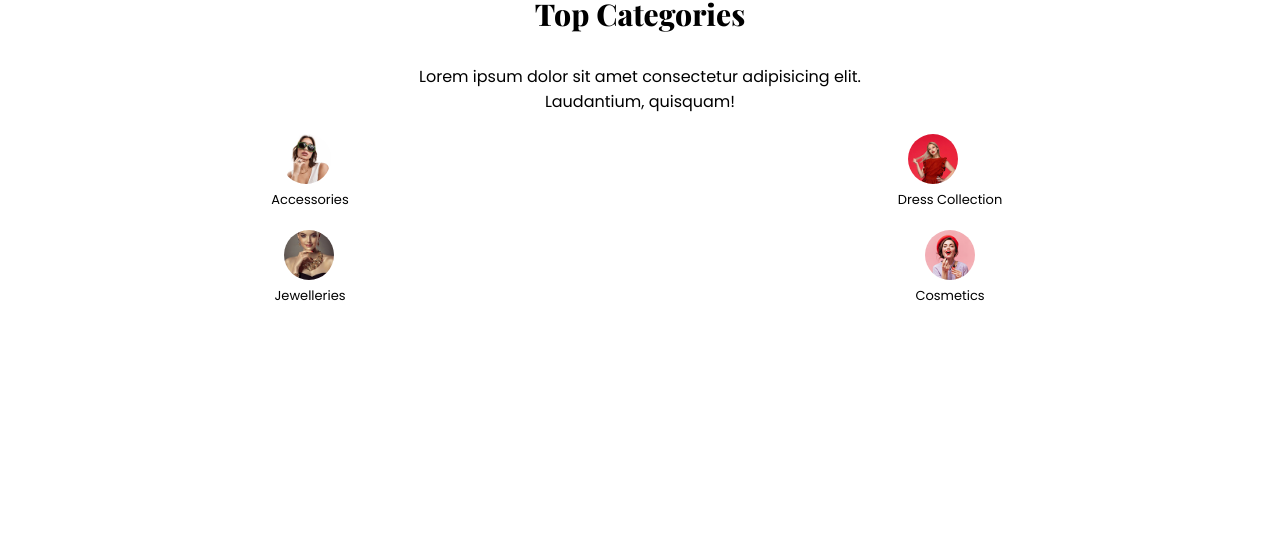
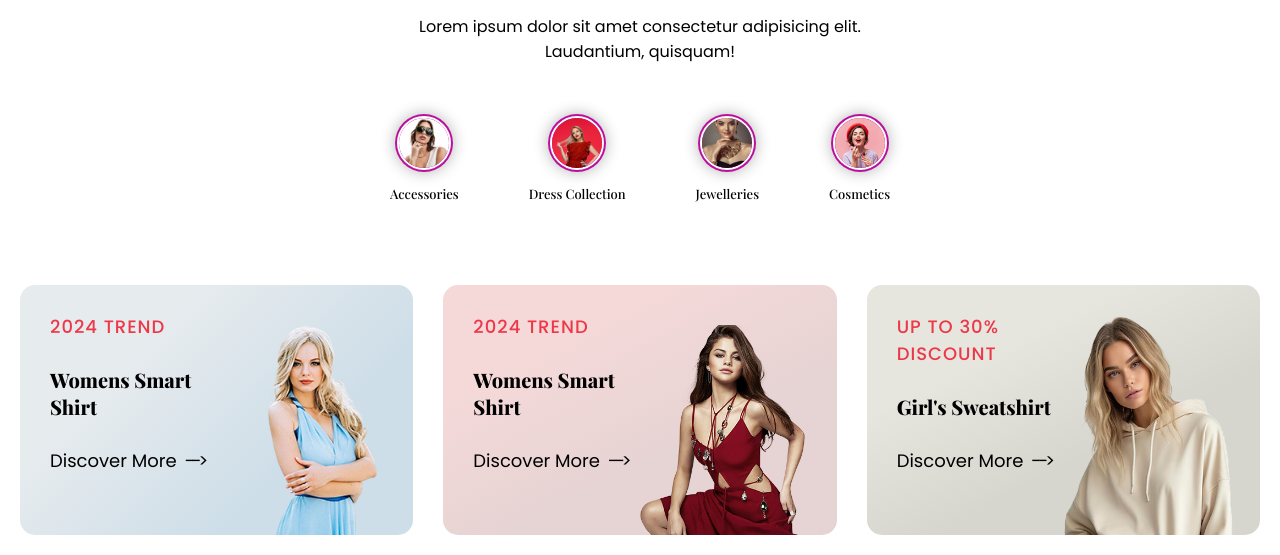
Before and after one commit to Arshiajavadi/Lebaba-Webpage, a plain HTML site: page index.html in a window 1280 px wide. Shown: the part 728-1283 px from the top of the page. Before the commit the page ends 1034 px from the top, so only its background shows below. Drawn offline with nearby package versions, Linux system fonts and the light colour scheme; a web font is replaced by a local one.

Commit message:
Card Plans commit.

```diff
--- a/CSS/style.css
+++ b/CSS/style.css
@@ -10,6 +10,7 @@
   --tex-light: #64748b;
   --extra-light: #f8fafc;
   --white: #ffff;
+  --box-shadow: #b4b4b4;
   --max-width-1400: 1400px;
   --max-width-1200: 1200px;
   --max-width-900: 900px;
@@ -30,13 +31,12 @@ body {
   margin: auto;
 }
 
-
-*.grid{
+*.grid {
   display: grid;
 }
 /* Blocks */
 
-.block{
+.block {
   text-align: center;
 }
 
@@ -83,10 +83,6 @@ body {
 .item {
   border-bottom: solid #ffffff80 1px;
   padding: 1rem;
-}
-
-a:link {
-  text-decoration: none;
 }
 
 .nav-list a {
@@ -204,7 +200,8 @@ a:link {
 
 .hero-section {
   background: var(--primary-color-light);
-  margin: auto;
+  margin: 1rem;
+  border-radius: 15px;
   margin-top: 3rem;
   margin-bottom: 5rem;
   overflow: hidden;
@@ -243,7 +240,8 @@ a:link {
 
 @media screen and (min-width: 900px) {
   .hero-section {
-    width: 95vw;
+    margin: auto;
+    width: 95%;
     border-radius: 0 0 25px 25px;
   }
   .grid--1x2 {
@@ -302,23 +300,23 @@ a:link {
 
 /* Domain Block */
 
-.block-domain{
+.block-domain {
   margin: 2rem;
 }
 
-.domain__heading{
+.domain__heading {
   font-family: var(--header-font);
   font-weight: 800;
   font-size: 3rem;
   text-transform: capitalize;
 }
 
-.domain__content{
+.domain__content {
   color: var(--body-font);
 }
 
-@media screen and (min-width:800px){
-  .domain__content{
+@media screen and (min-width: 800px) {
+  .domain__content {
     width: 50rem;
     margin: auto;
     text-align: center;
@@ -327,27 +325,227 @@ a:link {
 
 /* Story Secion */
 
-.story-section{
+.story-section {
+  align-items: center;
+  font-size: 1.3rem;
   grid-template: repeat(2, 1fr) / repeat(2, 1fr);
   justify-items: center;
-  align-items: center;
+  margin: 5rem 0;
   row-gap: 2rem;
-  font-size: 1.3rem;
 }
 
-.story__item{
+.story-container {
+  display: flex;
+  flex-direction: column;
+  justify-content: center;
+  align-items: center;
+}
+
+.story__border {
+  background: linear-gradient(to left, #bb0f9e 26%, #9628fb 66% border-box);
+  background: rgb(187, 15, 158);
+  border-radius: 100%;
+  border: solid 2px transparent;
+  box-shadow: 0 0 15px var(--box-shadow);
+  height: 5.4rem;
+  width: 5.4rem;
+}
+
+.story__border2 {
+  border-radius: 100%;
+  border: solid 2px white;
+  height: 5rem;
+  width: 5rem;
+}
+
+.story__item {
   width: 5rem;
   border-radius: 100%;
 }
 
-.story-container{
-  display: grid;
-  grid-template-rows: repeat(2. 1fr);
+.story-container p {
+  font-family: var(--header-font);
+  font-weight: 500;
 }
 
-.story__title{
-  position: relative;
-  right: 1rem;
+@media screen and (min-width: 700px) {
+  .story-section {
+    display: flex;
+    flex-direction: row;
+    justify-content: center;
+    align-items: center;
+    gap: 7rem;
+  }
 }
 
-.story__
+/* Card Plans */
+
+.card__plan {
+  justify-items: center;
+  max-width: 180rem;
+  gap: 3rem;
+  margin: 1rem;
+  overflow: hidden;
+}
+
+.card1,
+.card2,
+.card3 {
+  transition: transform 0.3s;
+}
+
+.card1:hover,
+.card2:hover,
+.card3:hover {
+  transform: scale(1.1);
+}
+
+.card_header-container {
+  font-size: 1.8rem;
+  margin: 1rem;
+}
+
+.card__item {
+  max-width: 42.5rem;
+  grid-template-columns: repeat(2, 1fr);
+  border-radius: 15px;
+  margin-top: 2rem;
+  overflow: hidden;
+}
+
+.card__item p {
+  color: var(--primary-color);
+  text-transform: uppercase;
+  letter-spacing: 0.1rem;
+  font-weight: 500;
+}
+
+.card__header {
+  font-size: 2rem;
+  font-family: var(--header-font);
+  font-weight: 800;
+}
+
+.card1__img {
+  margin-left: 5rem;
+  width: 11rem;
+  position: relative;
+  top: 1rem;
+}
+
+.card2__img {
+  width: 16.5rem;
+  position: relative;
+  top: 1rem;
+}
+
+.card3__img {
+  width: 17rem;
+  position: relative;
+  top: 2.6rem;
+}
+
+.card1 {
+  background: rgb(230, 235, 238);
+  background: linear-gradient(135deg, #e6ebee 29%, #cedee8 69%);
+}
+
+.card2 {
+  background: #f7ebeb;
+  background: linear-gradient(153deg, #f5d9d9 26%, #e6d3d3 63%);
+}
+
+.card3 {
+  background: rgb(230, 230, 222);
+  background: linear-gradient(153deg, #e6e6de 29%, #d6d6ce 63%);
+}
+
+@media screen and (min-width: 370px) {
+  .card_header-container {
+    position: relative;
+    top: 2rem;
+  }
+
+  .card3 .card_header-container {
+    position: relative;
+    top: 2rem;
+    margin-left: 2.2rem;
+  }
+}
+
+@media screen and (min-width: 450px) {
+  .card__plan {
+    margin: auto;
+  }
+}
+
+@media screen and (min-width: 950px) {
+  .grid--3x1 {
+    display: grid;
+    grid-template-columns: repeat(3, 1fr);
+  }
+  .card__plan {
+    margin: 2rem;
+  }
+  .card_header-container {
+    position: relative;
+    top: 0;
+    padding-left: 2rem;
+  }
+  .card3 .card_header-container {
+    position: relative;
+    top: 0;
+    margin-left: 1rem;
+  }
+  .card1__img,
+  .card2__img {
+    position: relative;
+    top: 4rem;
+  }
+  .card3__img {
+    height: 25rem;
+    position: relative;
+    top: 3rem;
+  }
+}
+
+@media screen and (min-width: 1350px) {
+  .grid--3x1 {
+    gap: 0;
+  }
+}
+
+@media screen and (min-width: 1820px) {
+  .card__plan {
+    margin: auto;
+  }
+}
+
+/* Links */
+
+a:link {
+  text-decoration: none;
+}
+
+.link-arrow {
+  color: #000;
+  transition: text-shadow 0.3s;
+}
+
+.link-arrow:hover {
+  color: var(--primary-color);
+  text-shadow: 0 0 10px var(--primary-color);
+}
+
+.link-arrow::after {
+  letter-spacing: -0.3rem;
+  content: "-->";
+  margin-left: 8px;
+  transition: margin-left 0.5s;
+}
+
+.link-arrow:hover::after {
+  letter-spacing: -0.3rem;
+  content: "-->";
+  margin-left: 13px;
+}
--- a/index.html
+++ b/index.html
@@ -76,56 +76,81 @@
     <section class="story-section grid grid--2x2">
       <div class="story-container">
         <div class="story__border">
-          <img src="images/Accessories.jpg" alt="" class="story__item" />
+          <div class="story__border2">
+            <a href="#"
+              ><img src="images/Accessories.jpg" alt="" class="story__item"
+            /></a>
+          </div>
         </div>
-        <div class="story__title">Accessories</div>
+        <p>Accessories</p>
+      </div>
+      <div class="story-container">
+        <div class="story__border">
+          <div class="story__border2">
+            <a href="#"
+              ><img
+                src="images/Dress Collection.jpg"
+                alt=""
+                class="story__item"
+            /></a>
+          </div>
+        </div>
+        <p>Dress Collection</p>
       </div>
 
-
-
-
-
-
-
-
-
-
-
-
-
-
-
-
-
-
-
-
-
-
-
-
-
-
-
-      <div>
+      <div class="story-container">
         <div class="story__border">
-          <img src="images/Dress Collection.jpg" alt="" class="story__item" />
+          <div class="story__border2">
+            <a href="#"
+              ><img src="images/Jewelleries.jpg" alt="" class="story__item"
+            /></a>
+          </div>
         </div>
-        <div class="story__title">Dress Collection</div>
+        <p>Jewelleries</p>
       </div>
-      <div>
+      <div class="story-container">
         <div class="story__border">
-          <img src="images/Jewelleries.jpg" alt="" class="story__item" />
+          <div class="story__border2">
+            <a href="#"
+              ><img src="images/Cosmetics.jpg" alt="" class="story__item"
+            /></a>
+          </div>
         </div>
-        <div class="story__title">Jewelleries</div>
-      </div>
-      <div>
-        <div class="story__border">
-          <img src="images/Cosmetics.jpg" alt="" class="story__item" />
-        </div>
-        <div class="story__title">Cosmetics</div>
+        <p>Cosmetics</p>
       </div>
     </section>
+
+    <!-- Plan Cards -->
+
+    <div class="card__plan grid grid--3x1">
+      <div class="card__item card1 grid">
+        <div class="card_header-container">
+          <p>2024 Trend</p>
+          <h4 class="card__header">Womens Smart Shirt</h4>
+          <a class="link-arrow" href="#">Discover More</a>
+        </div>
+        <img class="card1__img" src="images/Blue-girl2.png" alt="" />
+      </div>
+
+      <div class="card__item card2 grid">
+        <div class="card_header-container">
+          <p>2024 Trend</p>
+          <h4 class="card__header">Womens Smart Shirt</h4>
+          <a class="link-arrow" href="#">Discover More</a>
+        </div>
+        <img class="card2__img" src="images/Selena-Gomez.png" alt="">
+      </div>
+
+      <div class="card__item card3 grid">
+        <div class="card_header-container">
+          <p>Up to 30% Discount</p>
+          <h4 class="card__header">Girl's Sweatshirt</h4>
+          <a class="link-arrow" href="#">Discover More</a>
+        </div>
+          <img class="card3__img" src="images/Cream-girl.png" alt="">
+      </div>
+    </div>
+
     <script src="js/main.js"></script>
   </body>
 </html>
```
Also changed, not shown: images/Blue-girl.png (added), images/Blue-girl2.png (added), images/Cream-girl.png (added), images/Selena-Gomez.png (added).
